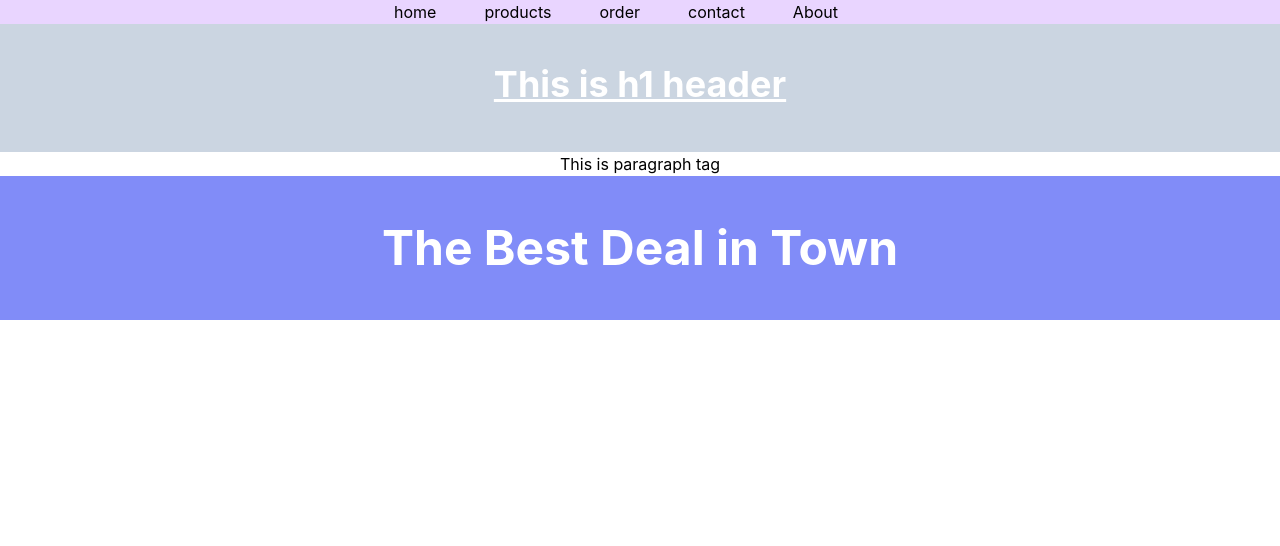
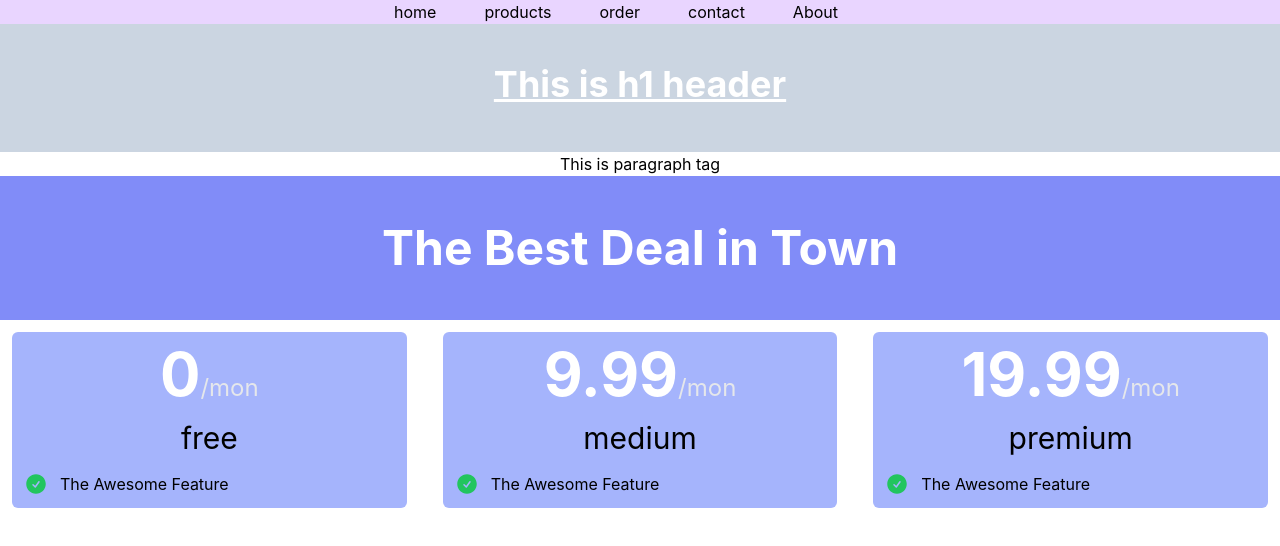
Before and after one commit to selimalahi/pricing-shop, a React (Create React App) app: page / in a window 1280 px wide. Shown: the top 546 px of the page. Built offline with nearby package versions, Linux system fonts and the light colour scheme.

Commit message:
feature update

```diff
--- /dev/null
+++ b/src/components/PriceOption/PriceOption.js
@@ -0,0 +1,24 @@
+import React from 'react';
+import { CheckCircleIcon } from '@heroicons/react/24/solid';
+
+const PriceOption = ({ option }) => {
+    return (
+        <div className='bg-indigo-300 m-3 rounded-md p-3'>
+            <div>
+                <h2>
+                    <span className='text-6xl font-bold text-white'>{option.price}</span>
+                    <span className='text-2xl text-gray-200'>/mon</span>
+                </h2>
+
+                <p className='text-3xl my-4'>{option.name}</p>
+            </div>
+            <div className='flex  items-center'>
+            <CheckCircleIcon className="h-6 w-6 text-green-500"/>
+            <p className='ml-3'> The Awesome Feature </p>
+
+            </div>
+        </div>
+    );
+};
+
+export default PriceOption;
--- a/src/components/Pricing/Pricing.js
+++ b/src/components/Pricing/Pricing.js
@@ -1,9 +1,30 @@
 import React from 'react';
+import PriceOption from '../PriceOption/PriceOption';
 
 const Pricing = () => {
+    const pricingOptions = [
+        { id: 1, name: 'free', price: 0, features:[
+            'Awesome Feature',
+            'Extra Feature',
+            'unnecessary Feature',
+            'will never use feature',
+            'Dudai Feature',
+            'Ajaira feature'
+        ] },
+        { id: 2, name: 'medium', price: 9.99 },
+        { id: 3, name: 'premium', price: 19.99 },
+    ]
     return (
         <div>
             <h2 className='text-5xl font-bold bg-indigo-400 p-12 text-white'>The Best Deal in Town</h2>
+            <div className='grid grid-cols-3 gap-3'>
+                {
+                    pricingOptions.map(option => <PriceOption
+                        key={option.id}
+                        option={option}
+                    ></PriceOption>)
+                }
+            </div>
         </div>
     );
 };
```
